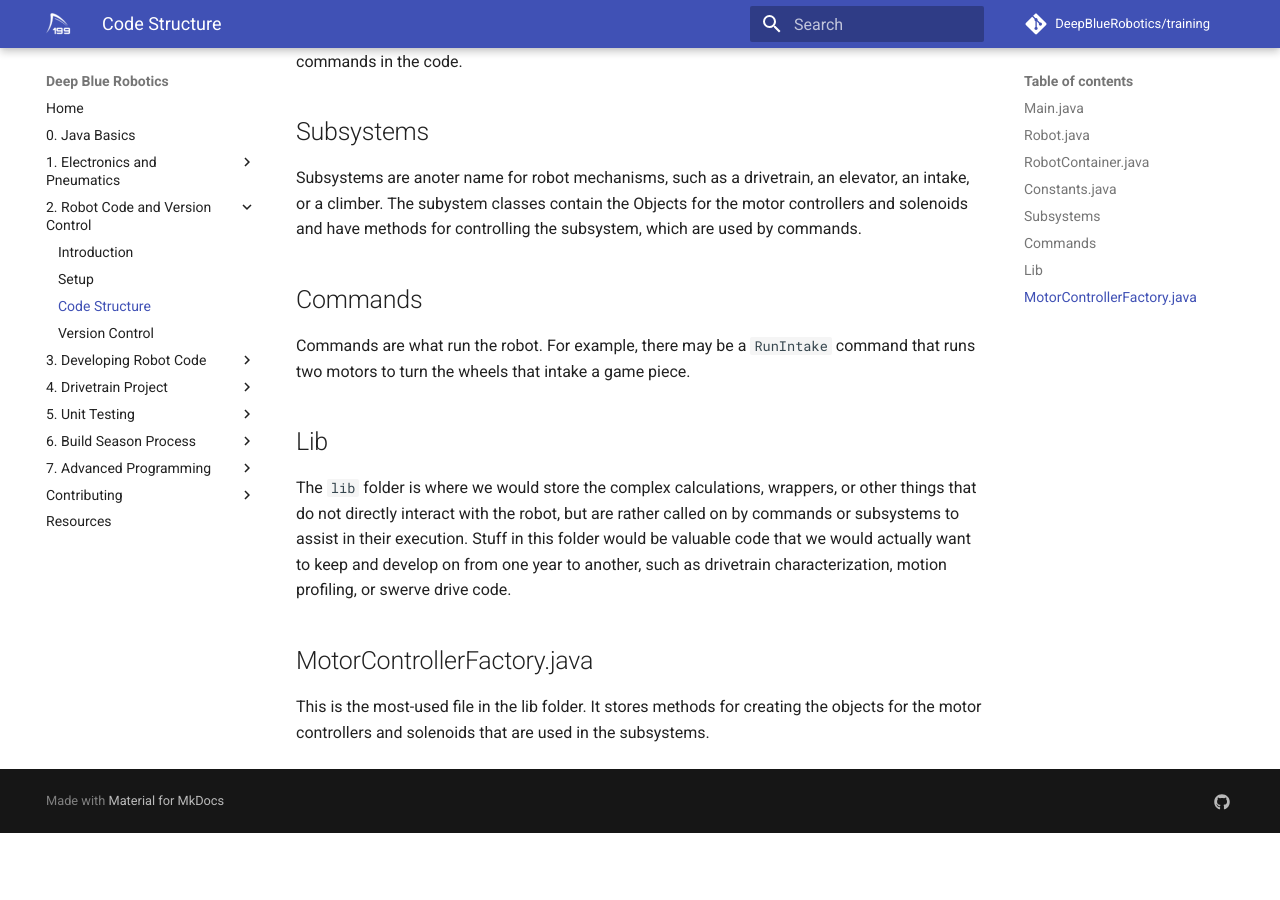
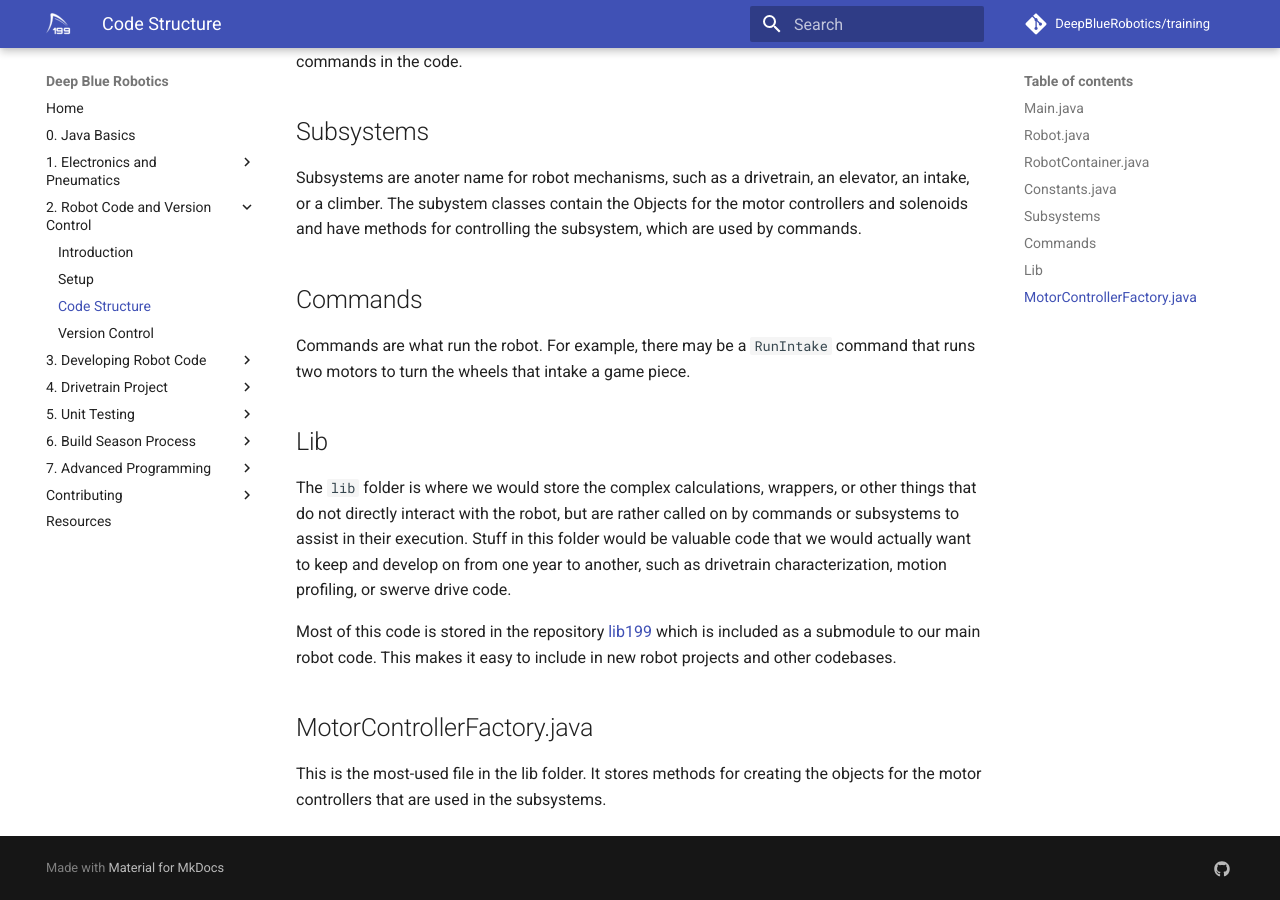
Before and after one commit to DeepBlueRobotics/training, an MkDocs documentation site: the page built from docs/section-2/code-structure.md, in a window 1280 px wide and 900 px high, scrolled down 1451 px. Built offline with MkDocs 1.6.1 and Material for MkDocs 9.7.7, drawn with Linux system fonts in a browser that asks for light colours; comment, search, counter and statistics services are not loaded; before the commit the page ends 2284 px from its top, so only the background shows below that.

Commit message:
add note about lib199

```diff
--- a/docs/section-2/code-structure.md
+++ b/docs/section-2/code-structure.md
@@ -53,5 +53,7 @@ Commands are what run the robot. For example, there may be a `RunIntake` command
 ## Lib
 The `lib` folder is where we would store the complex calculations, wrappers, or other things that do not directly interact with the robot, but are rather called on by commands or subsystems to assist in their execution. Stuff in this folder would be valuable code that we would actually want to keep and develop on from one year to another, such as drivetrain characterization, motion profiling, or swerve drive code.
 
+Most of this code is stored in the repository [lib199](https://github.com/DeepBlueRobotics/lib199) which is included as a submodule to our main robot code. This makes it easy to include in new robot projects and other codebases.
+
 ## MotorControllerFactory.java
-This is the most-used file in the lib folder. It stores methods for creating the objects for the motor controllers and solenoids that are used in the subsystems.
+This is the most-used file in the lib folder. It stores methods for creating the objects for the motor controllers that are used in the subsystems.
```
